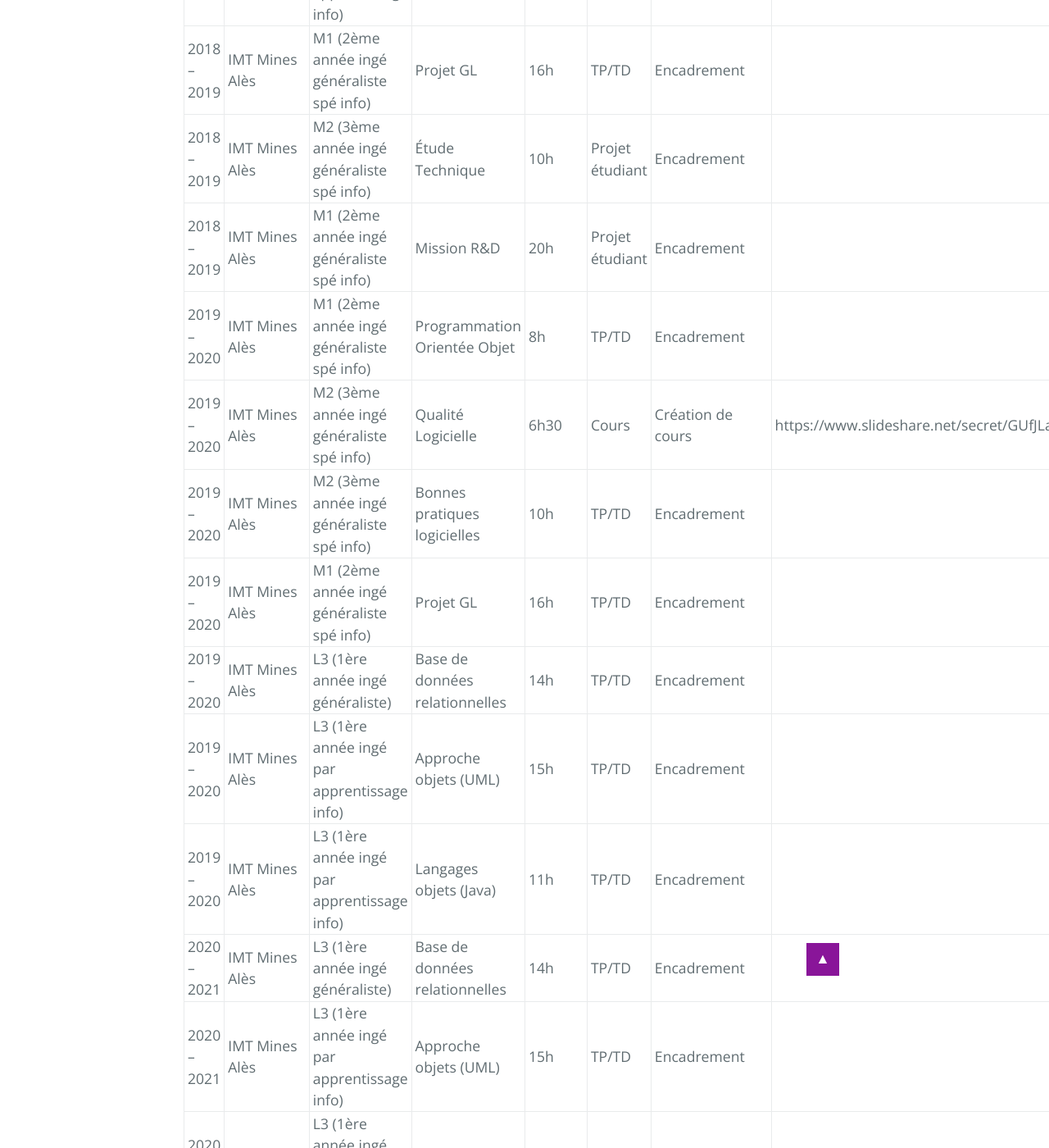
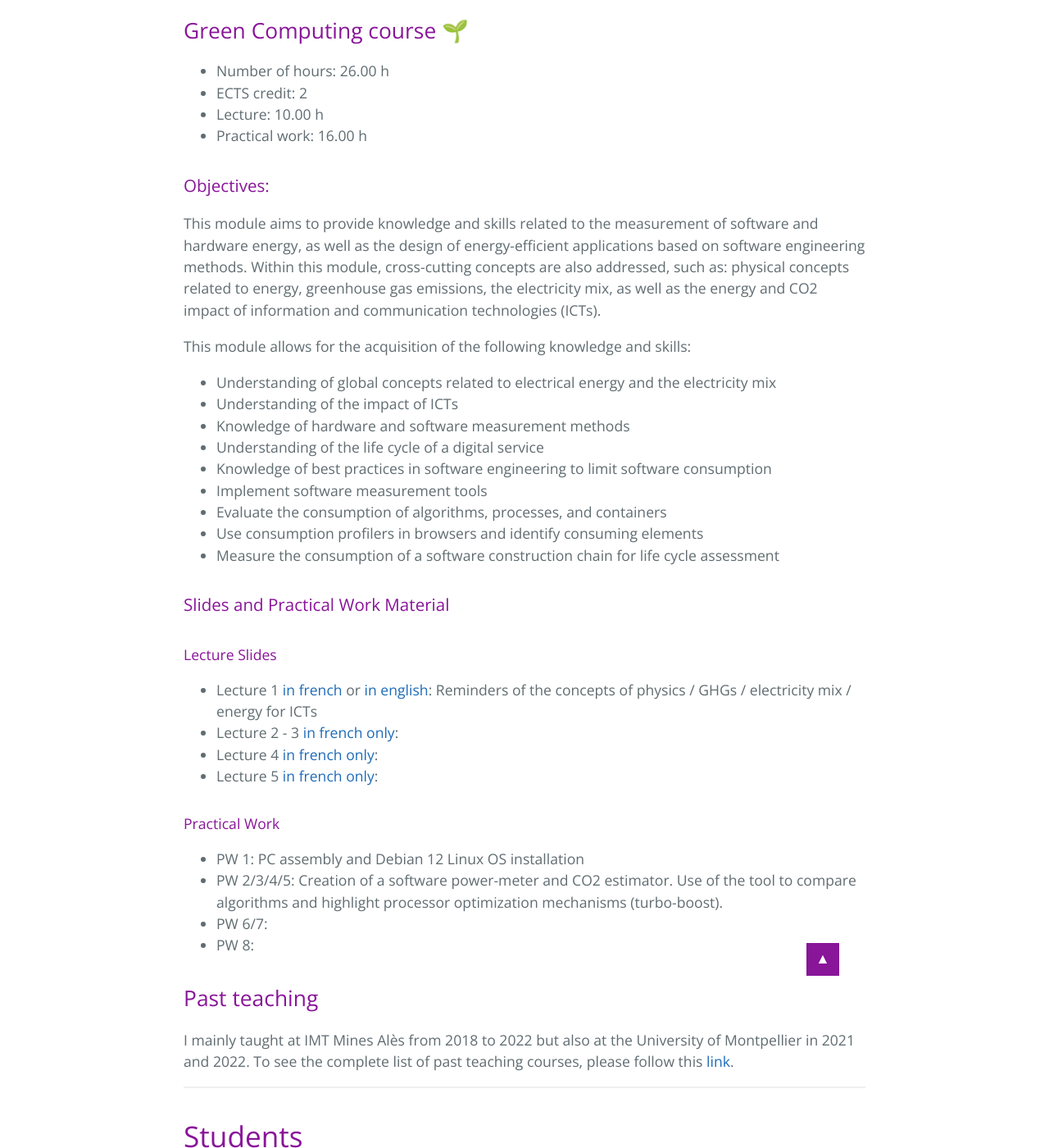
Before and after one commit to qperez/qperez.github.io, a Jekyll site: the page built from index.md, in a window 1280 px wide and 1400 px high, scrolled down 5801 px. Shown: the whole window at 82% size. Built offline with Jekyll 4.4.1, drawn with Linux system fonts in a browser that asks for light colours; emoji names are drawn with the system emoji font; some of the changed text lies outside the part shown.

Commit message:
Sections refactoring and add course of green computing

```diff
--- a/index.md
+++ b/index.md
@@ -9,7 +9,7 @@ layout: default
 # About me
 
 Hello :wave: , I'm associate professor of Software Engineering at [INSA Rennes](https://www.insa-rennes.fr/index.html).
-I'm doing research in the [DiverSE Team](https://www.diverse-team.fr/) in the IRISA/Inria lab at Rennes in France.
+I'm doing research in the [DiverSE Team](https://www.diverse-team.fr/) in the [IRISA/Inria](https://www.irisa.fr/) lab at Rennes in France.
 
 My **research interests** are the following:
 - **Software Energy Consumption and Green IT :seedling:**
@@ -163,84 +165,70 @@ China, Online (**CORE rang A**) [[HAL Link](https://hal.science/hal-03951403)]
 
 # Teaching
 
-## Past
-I mainly taught at IMT Mines Alès from 2018 to 2022 but also at the University of Montpellier in 2021 and 2022.
+## Present teaching
 
-### Tableau récapitulatif des enseignements dispensés
-
-| Year        | Institution       | Niveau                                      | Matière                        | Volume Horaire  | Nature          | Responsabilités            | Supports |
-|-------------|------------------|---------------------------------------------|--------------------------------|-----------------|-----------------|----------------------------|----------|
-| 2018 – 2019 | IMT Mines Alès   | L3 (1ère année ingé généraliste)            | Algorithmique et POO (Java)    | 13h             | TP/TD           | Encadrement                |   |
- | 2018 – 2019 | IMT Mines Alès   | L3 (1ère année ingé par apprentissage info) | Approche objets (UML)          | 15h             | TP/TD           | Encadrement                |   |
- | 2018 – 2019 | IMT Mines Alès   | M1 (2ème année ingé généraliste spé info)   | Projet GL                      | 16h             | TP/TD           | Encadrement                |   |
- | 2018 – 2019 | IMT Mines Alès   | M2 (3ème année ingé généraliste spé info)   | Étude Technique                | 10h             | Projet étudiant | Encadrement                |   |
- | 2018 – 2019 | IMT Mines Alès   | M1 (2ème année ingé généraliste spé info)   | Mission R&D                    | 20h             | Projet étudiant | Encadrement                |   |
- | 2019 – 2020 | IMT Mines Alès   | M1 (2ème année ingé généraliste spé info)   | Programmation Orientée Objet   | 8h              | TP/TD           | Encadrement                |   |
- | 2019 – 2020 | IMT Mines Alès   | M2 (3ème année ingé généraliste spé info)   | Qualité Logicielle             | 6h30            | Cours           | Création de cours          | https://www.slideshare.net/secret/GUfJLao8HZXZHk |
- | 2019 – 2020 | IMT Mines Alès   | M2 (3ème année ingé généraliste spé info)   | Bonnes pratiques logicielles   | 10h             | TP/TD           | Encadrement                |   |
- | 2019 – 2020 | IMT Mines Alès   | M1 (2ème année ingé généraliste spé info)   | Projet GL                      | 16h             | TP/TD           | Encadrement                |   |
- | 2019 – 2020 | IMT Mines Alès   | L3 (1ère année ingé généraliste)            | Base de données relationnelles | 14h             | TP/TD           | Encadrement                |   |
- | 2019 – 2020 | IMT Mines Alès   | L3 (1ère année ingé par apprentissage info) | Approche objets (UML)          | 15h             | TP/TD           | Encadrement                |   |
- | 2019 – 2020 | IMT Mines Alès   | L3 (1ère année ingé par apprentissage info) | Langages objets (Java)         | 11h             | TP/TD           | Encadrement                |   |
- | 2020 – 2021 | IMT Mines Alès   | L3 (1ère année ingé généraliste)            | Base de données relationnelles | 14h             | TP/TD           | Encadrement                |   |
- | 2020 – 2021 | IMT Mines Alès   | L3 (1ère année ingé par apprentissage info) | Approche objets (UML)          | 15h             | TP/TD           | Encadrement                |   |
- | 2020 – 2021 | IMT Mines Alès   | L3 (1ère année ingé par apprentissage info) | Langages objets (Java)         | 11h             | TP/TD           | Encadrement                |   |
- | 2020 – 2021 | IMT Mines Alès   | M2 (3ème année ingé généraliste spé info)   | Qualité Logicielle             | 6h30            | Cours           | Création de cours          | https://www.slideshare.net/secret/GUfJLao8HZXZHk |
- | 2020 – 2021 | IMT Mines Alès   | M1 (2ème année ingé généraliste spé info)   | Mission R&D                    | 20h             | Projet étudiant | Encadrement                |   |
- | 2021 – 2022 | IMT Mines Alès   | L3 (1ère année ingé généraliste)            | Base de données relationnelles | 14h             | TP/TD           | Encadrement                |   |
- | 2021 – 2022 | Univ Montpellier | M2                                          | IA pour le GL                  | 6h              | TP/TD           | Création TP et encadrement | https://github.com/qperez/TP-Master-MTP-GL-IA4GL/ |
- | 2022 – 2023 | Univ Montpellier | M2                                          | IA pour le GL                  | 9h              | TP/TD           | Création TP et encadrement |   |
- | 2022 – 2023 | IMT Mines Alès   | M2 (3ème année ingé généraliste spé info)   | Qualité Logicielle             | 9h30            | Cours           | Création de cours          |   |
-
----
-(**[Back to the top](https://qperez.github.io/)** :arrow_up: )
+| Year        | Institution | Academic level               | Name            | Hours | Nature  | Responsabilités |
+|-------------|-------------|------------------------------|-----------------|-------|---------|-----------------|
+| 2023 – 2024 | INSA Rennes | 3rd year of Computer Science | CPOO 1          | 13h   | TP/TD   | Encadrement     |
+| 2023 – 2024 | INSA Rennes | 3rd year of Computer Science | Web 1           | 15h   | TP/TD   | Encadrement     |
+| 2023 – 2024 | INSA Rennes | 4th year of Computer Science | Projet GL       | 16h   | TP/TD   | Encadrement     |
+| 2023 – 2024 | INSA Rennes | 4th year of Computer Science | Green Computing | 26h   | TP/TD   | Resp. module    |
+| 2023 – 2024 | INSA Rennes | 4th year of Computer Science | Green Computing | 26h   | TP/TD   | Resp. module    |
 
 
-## Création de cours et TP
+## Green Computing course :seedling:
 
-### IMT Mines Alès, 3ème année (M2) d'ingénieur généraliste (parcours Ingénierie Logicielle) - Qualité Logicielle
-**6h30 en 2021 puis 9h30 en 2022.**
+* Number of hours: 26.00 h
+* ECTS credit: 2
+* Lecture: 10.00 h
+* Practical work: 16.00 h
 
-J'ai monté ce cours avec pour objectif d'apprendre aux étudiants les méthodes et les outils permettant un développement
-logiciel de manière industrielle. Dans ce cours sont abordées les notions de modularité, de construction et de
-packaging avec gestionnaire de construction (Maven).
-Une introduction aux différents niveaux/types de tests logiciels est donnée. Le concept d'intégration continue est
-également abordé. Sur la base de ce cours un TP a été créé pour permettre aux étudiants d'expérimenter le refactoring
-avec Maven, la création de tests unitaires avec JUnit5,
-la rédaction de tests fonctionnels avec Cucumber ainsi que l'intégration continue à l'aide de GitHub et Travis CI.
+### Objectives:
 
-Les étudiants travaillent sur la modélisation objet d'une machine à café polymorphique et composé de divers composants
-(moulin, réservoir à eau/café, résistance, etc.). Ce projet sous Maven est buggé à dessein et la construction échoue.
-Les étudiants ont pour object de corriger le build puis de refactorer le projet en créant un nouveau module Maven. Ils
-doivent ensuite implémenter quelques cas de test fonctionnels avec Cucumber et mettre en place une intégration
-continue à l'aide Github Actions.
+This module aims to provide knowledge and skills related to the measurement of software and hardware energy, as well as the design of energy-efficient applications based on software engineering methods.
+Within this module, cross-cutting concepts are also addressed, such as: physical concepts related to energy, greenhouse gas emissions, the electricity mix, as well as the energy and CO2 impact of information and communication technologies (ICTs).
 
-Le dépôt Github suivant contient le code du TP ainsi que les slides de cours créés pour ce dernier :
-* [https://github.com/qperez/cours-IL-Maven-2022](https://github.com/qperez/cours-IL-Maven-2022)
+This module allows for the acquisition of the following knowledge and skills:
+- Understanding of global concepts related to electrical energy and the electricity mix
+- Understanding of the impact of ICTs
+- Knowledge of hardware and software measurement methods
+- Understanding of the life cycle of a digital service
+- Knowledge of best practices in software engineering to limit software consumption
+- Implement software measurement tools
+- Evaluate the consumption of algorithms, processes, and containers
+- Use consumption profilers in browsers and identify consuming elements
+- Measure the consumption of a software construction chain for life cycle assessment
 
+### Slides and Practical Work Material
 
-### Université de Montpellier, Master Informatique M2 (parcours GL) - Intelligence Artificielle pour le Génie Logiciel
-**6h en 2021 puis 9h en 2022.**
+#### Lecture Slides
+* Lecture 1 [in french]() or [in english](): Reminders of the concepts of physics / GHGs / electricity mix / energy for ICTs
+* Lecture 2 - 3 [in french only]():
+* Lecture 4 [in french only]():
+* Lecture 5 [in french only]():
 
-Ce TP a été monté afin d'offir aux étudiants en Master Informatique (parcours Génie Logiciel) de l'Université de
-Montpellier une ouverture sur l'utilisation de méthodes d'intelligence artificielle pour des problèmatiques GL.
-Ces TP s'inspirent de nos travaux de recherche. Dans une première partie du TP il est demandé aux étudiants de créer un
-prédicteur du nombre de développeurs expérimentés en fonction du nombre de lignes de code.
-Une seconde partie de ce TP s'intéresse à la construction d'un classifieur de tickets de bogue via de l'apprentissage supervisé
-et un corpus de tickets fourni.
+#### Practical Work
+* PW 1: PC assembly and Debian 12 Linux OS installation
+* PW 2/3/4/5: Creation of a software power-meter and CO2 estimator. Use of the tool to compare algorithms and highlight processor optimization mechanisms (turbo-boost).
+* PW 6/7:
+* PW 8:
 
-Ce TP permet aux étudiants de mettre en oeuvre des méthodes et outils acquis par ailleurs dans d'autre module sur
-un cadre applicatif GL. Ainsi, cela permet pédagogiquement de croiser les approches et les réflexions autour
-de thématiques liées à l'IA et au GL.
-
-Les deux parties du TP sont réalisés sous forme de Notebook Jupyter sur Google Colab afin de facilité l'installation et l'utilisation des outils
-mais aussi pour guider au mieux les étudiants sur le workflow à mettre en œuvre.
-* [TP1 Classification de développeurs et prédiction du nombre requis](https://colab.research.google.com/drive/1dkdA1rcTDjyyMPj07ICgyVOOND-kWjPv)
-* [TP2 Classification de tickets](https://colab.research.google.com/drive/1eH9HSTJDrxr9wSOVnr-V9KlhTQMy5mGj)
+## Past teaching
+I mainly taught at IMT Mines Alès from 2018 to 2022 but also at the University of Montpellier in 2021 and 2022.
+To see the complete list of past teaching courses, please follow this [link](https://github.com/qperez/qperez.github.io/blob/master/past_teaching_list.md).
 
 ---
 
-# Responsabilités et activités associatives
+# Students
+
+## Current PhD student
+* [Romain Lefeuvre](https://research.romainlefeuvre.com/) "Smart DevOps" , since September, 2023. Directors: [Benoit Combemale](https://people.irisa.fr/Benoit.Combemale) and [Olivier Barais](https://olivier.barais.fr). Co-supervisor: [Jessie Galasso-Carbonnel](https://jgalasso.github.io/) and Quentin Perez.
+
+## Intern
+* [Matis Codjia](https://www.linkedin.com/in/matis-codjia-104942298), "Relation between web tracking and energy consumption in browsers", since May 2024 (for 3 months internship). Co-supervisors: [Johann Bourcier](https://sites.google.com/site/johannbourcier/) and [Sterenn Roux](https://www.sterennroux.fr).
+
+# Services
+
 ### 2019-2021 | Représentant des doctorants en Informatique à l'[École Doctorale I2S](https://edi2s.umontpellier.fr/)
 ### 2019-2021 | Représentant des doctorants au comité de pilotage du [Centre d’Enseignement et de Recherche en Informatique et Systèmes](https://www.mines-ales.fr/ecole/imt-mines-ales/les-centres-de-recherche-et-denseignement/ceris) (CERIS) (2019-2021)
 ### 2019-2021 | Représentant des doctorants au comité de l'unité de recherche [Euromov DHM](https://dhm.euromov.eu) (2019-2021)
--- /dev/null
+++ b/past_teaching_list.md
@@ -0,0 +1,68 @@
+## Past teaching
+I mainly taught at IMT Mines Alès from 2018 to 2022 but also at the University of Montpellier in 2021 and 2022.
+
+| Year        | Institution       | Academic Level                              | Course                         | Hours | Type            | Responsability             | Supports |
+|-------------|------------------|---------------------------------------------|--------------------------------|-------|-----------------|----------------------------|----------|
+| 2018 – 2019 | IMT Mines Alès   | L3 (1ère année ingé généraliste)            | Algorithmique et POO (Java)    | 13h   | TP/TD           | Encadrement                |   |
+| 2018 – 2019 | IMT Mines Alès   | L3 (1ère année ingé par apprentissage info) | Approche objets (UML)          | 15h   | TP/TD           | Encadrement                |   |
+| 2018 – 2019 | IMT Mines Alès   | M1 (2ème année ingé généraliste spé info)   | Projet GL                      | 16h   | TP/TD           | Encadrement                |   |
+| 2018 – 2019 | IMT Mines Alès   | M2 (3ème année ingé généraliste spé info)   | Étude Technique                | 10h   | Projet étudiant | Encadrement                |   |
+| 2018 – 2019 | IMT Mines Alès   | M1 (2ème année ingé généraliste spé info)   | Mission R&D                    | 20h   | Projet étudiant | Encadrement                |   |
+| 2019 – 2020 | IMT Mines Alès   | M1 (2ème année ingé généraliste spé info)   | Programmation Orientée Objet   | 8h    | TP/TD           | Encadrement                |   |
+| 2019 – 2020 | IMT Mines Alès   | M2 (3ème année ingé généraliste spé info)   | Qualité Logicielle             | 6h30  | Cours           | Création de cours          | https://www.slideshare.net/secret/GUfJLao8HZXZHk |
+| 2019 – 2020 | IMT Mines Alès   | M2 (3ème année ingé généraliste spé info)   | Bonnes pratiques logicielles   | 10h   | TP/TD           | Encadrement                |   |
+| 2019 – 2020 | IMT Mines Alès   | M1 (2ème année ingé généraliste spé info)   | Projet GL                      | 16h   | TP/TD           | Encadrement                |   |
+| 2019 – 2020 | IMT Mines Alès   | L3 (1ère année ingé généraliste)            | Base de données relationnelles | 14h   | TP/TD           | Encadrement                |   |
+| 2019 – 2020 | IMT Mines Alès   | L3 (1ère année ingé par apprentissage info) | Approche objets (UML)          | 15h   | TP/TD           | Encadrement                |   |
+| 2019 – 2020 | IMT Mines Alès   | L3 (1ère année ingé par apprentissage info) | Langages objets (Java)         | 11h   | TP/TD           | Encadrement                |   |
+| 2020 – 2021 | IMT Mines Alès   | L3 (1ère année ingé généraliste)            | Base de données relationnelles | 14h   | TP/TD           | Encadrement                |   |
+| 2020 – 2021 | IMT Mines Alès   | L3 (1ère année ingé par apprentissage info) | Approche objets (UML)          | 15h   | TP/TD           | Encadrement                |   |
+| 2020 – 2021 | IMT Mines Alès   | L3 (1ère année ingé par apprentissage info) | Langages objets (Java)         | 11h   | TP/TD           | Encadrement                |   |
+| 2020 – 2021 | IMT Mines Alès   | M2 (3ème année ingé généraliste spé info)   | Qualité Logicielle             | 6h30  | Cours           | Création de cours          | https://www.slideshare.net/secret/GUfJLao8HZXZHk |
+| 2020 – 2021 | IMT Mines Alès   | M1 (2ème année ingé généraliste spé info)   | Mission R&D                    | 20h   | Projet étudiant | Encadrement                |   |
+| 2021 – 2022 | IMT Mines Alès   | L3 (1ère année ingé généraliste)            | Base de données relationnelles | 14h   | TP/TD           | Encadrement                |   |
+| 2021 – 2022 | Univ Montpellier | M2                                          | IA pour le GL                  | 6h    | TP/TD           | Création TP et encadrement | https://github.com/qperez/TP-Master-MTP-GL-IA4GL/ |
+| 2022 – 2023 | Univ Montpellier | M2                                          | IA pour le GL                  | 9h    | TP/TD           | Création TP et encadrement |   |
+| 2022 – 2023 | IMT Mines Alès   | M2 (3ème année ingé généraliste spé info)   | Qualité Logicielle             | 9h30  | Cours           | Création de cours          |   |
+
+## Création de cours et TP
+
+### IMT Mines Alès, 3ème année (M2) d'ingénieur généraliste (parcours Ingénierie Logicielle) - Qualité Logicielle
+**6h30 en 2021 puis 9h30 en 2022.**
+
+J'ai monté ce cours avec pour objectif d'apprendre aux étudiants les méthodes et les outils permettant un développement
+logiciel de manière industrielle. Dans ce cours sont abordées les notions de modularité, de construction et de
+packaging avec gestionnaire de construction (Maven).
+Une introduction aux différents niveaux/types de tests logiciels est donnée. Le concept d'intégration continue est
+également abordé. Sur la base de ce cours un TP a été créé pour permettre aux étudiants d'expérimenter le refactoring
+avec Maven, la création de tests unitaires avec JUnit5,
+la rédaction de tests fonctionnels avec Cucumber ainsi que l'intégration continue à l'aide de GitHub et Travis CI.
+
+Les étudiants travaillent sur la modélisation objet d'une machine à café polymorphique et composé de divers composants
+(moulin, réservoir à eau/café, résistance, etc.). Ce projet sous Maven est buggé à dessein et la construction échoue.
+Les étudiants ont pour object de corriger le build puis de refactorer le projet en créant un nouveau module Maven. Ils
+doivent ensuite implémenter quelques cas de test fonctionnels avec Cucumber et mettre en place une intégration
+continue à l'aide Github Actions.
+
+Le dépôt Github suivant contient le code du TP ainsi que les slides de cours créés pour ce dernier :
+* [https://github.com/qperez/cours-IL-Maven-2022](https://github.com/qperez/cours-IL-Maven-2022)
+
+
+### Université de Montpellier, Master Informatique M2 (parcours GL) - Intelligence Artificielle pour le Génie Logiciel
+**6h en 2021 puis 9h en 2022.**
+
+Ce TP a été monté afin d'offir aux étudiants en Master Informatique (parcours Génie Logiciel) de l'Université de
+Montpellier une ouverture sur l'utilisation de méthodes d'intelligence artificielle pour des problèmatiques GL.
+Ces TP s'inspirent de nos travaux de recherche. Dans une première partie du TP il est demandé aux étudiants de créer un
+prédicteur du nombre de développeurs expérimentés en fonction du nombre de lignes de code.
+Une seconde partie de ce TP s'intéresse à la construction d'un classifieur de tickets de bogue via de l'apprentissage supervisé
+et un corpus de tickets fourni.
+
+Ce TP permet aux étudiants de mettre en oeuvre des méthodes et outils acquis par ailleurs dans d'autre module sur
+un cadre applicatif GL. Ainsi, cela permet pédagogiquement de croiser les approches et les réflexions autour
+de thématiques liées à l'IA et au GL.
+
+Les deux parties du TP sont réalisés sous forme de Notebook Jupyter sur Google Colab afin de facilité l'installation et l'utilisation des outils
+mais aussi pour guider au mieux les étudiants sur le workflow à mettre en œuvre.
+* [TP1 Classification de développeurs et prédiction du nombre requis](https://colab.research.google.com/drive/1dkdA1rcTDjyyMPj07ICgyVOOND-kWjPv)
+* [TP2 Classification de tickets](https://colab.research.google.com/drive/1eH9HSTJDrxr9wSOVnr-V9KlhTQMy5mGj)
```
Also changed, not shown: other parts of index.md (+2 -0 lines), 4 other files.
